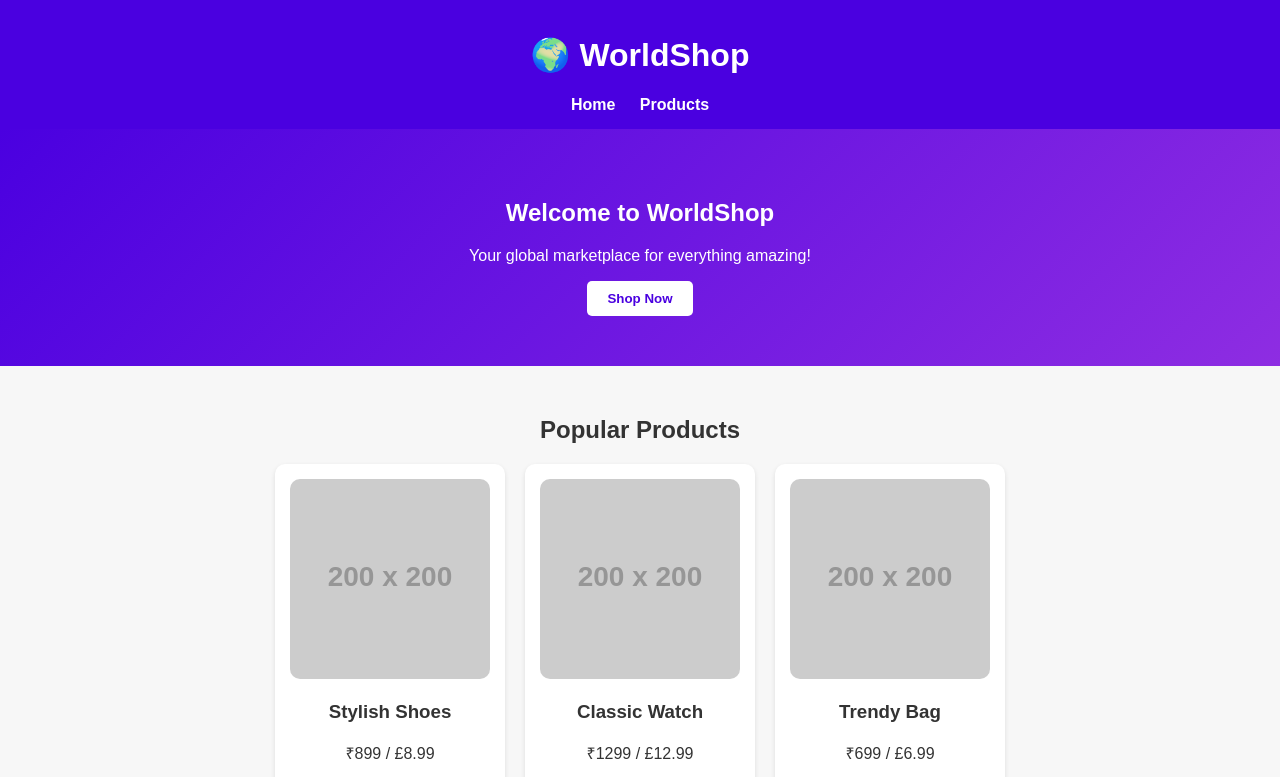
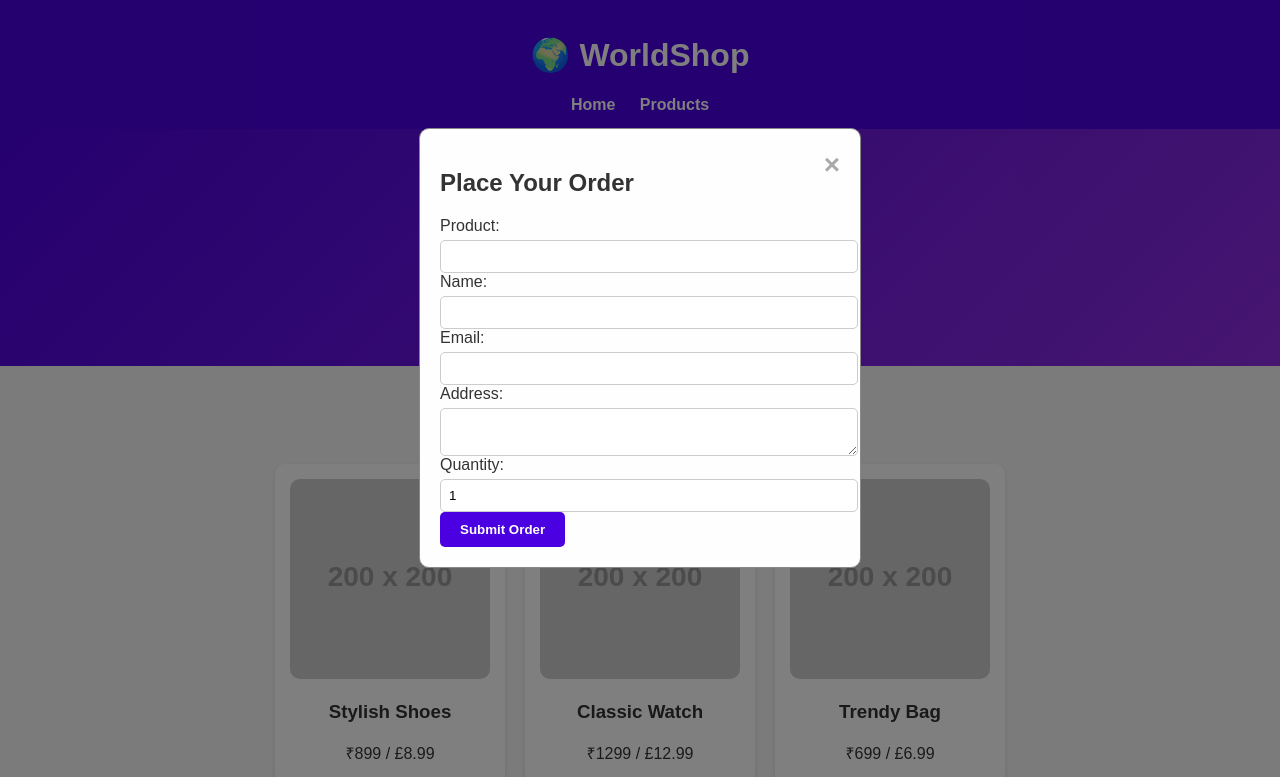
Before and after one commit to sharmasourav082002-arch/sharmasourav082002-arch.github.io, a plain HTML site: page index.html in a window 1280 px wide. Both pictures are taken after a click on the button "Shop Now". Shown: the top 777 px of the page. Drawn offline with Linux system fonts and the light colour scheme; placeholder pictures from the web are drawn by us.

Commit message:
Update style.css

```diff
--- a/style.css
+++ b/style.css
@@ -30,18 +30,20 @@ nav a:hover {
   padding: 50px 20px;
 }
 
-button {
+button, .order-btn {
   padding: 10px 20px;
-  background-color: white;
-  color: #4a00e0;
+  background-color: #4a00e0;
+  color: white;
   border: none;
   border-radius: 5px;
   cursor: pointer;
   font-weight: bold;
+  transition: background 0.3s;
+  text-decoration: none;
 }
 
-button:hover {
-  background-color: #ddd;
+button:hover, .order-btn:hover {
+  background-color: #8e2de2;
 }
 
 .products {
@@ -69,22 +71,6 @@ button:hover {
   border-radius: 10px;
 }
 
-.order-btn {
-  display: inline-block;
-  margin-top: 10px;
-  background-color: #4a00e0;
-  color: white;
-  padding: 8px 15px;
-  text-decoration: none;
-  border-radius: 5px;
-  font-weight: bold;
-  transition: background 0.3s;
-}
-
-.order-btn:hover {
-  background-color: #8e2de2;
-}
-
 footer {
   text-align: center;
   background: #4a00e0;
@@ -92,3 +78,50 @@ footer {
   padding: 10px;
   margin-top: 30px;
 }
+
+/* Modal Styles */
+.modal {
+  display: none;
+  position: fixed;
+  z-index: 100;
+  left: 0;
+  top: 0;
+  width: 100%;
+  height: 100%;
+  overflow: auto;
+  background-color: rgba(0,0,0,0.5);
+}
+
+.modal-content {
+  background-color: #fefefe;
+  margin: 10% auto;
+  padding: 20px;
+  border: 1px solid #888;
+  width: 90%;
+  max-width: 400px;
+  border-radius: 10px;
+}
+
+.close {
+  color: #aaa;
+  float: right;
+  font-size: 28px;
+  font-weight: bold;
+  cursor: pointer;
+}
+
+.close:hover, .close:focus {
+  color: black;
+}
+.label, input, textarea {
+  display: block;
+  width: 100%;
+  margin-top: 10px;
+}
+
+input, textarea {
+  padding: 8px;
+  margin-top: 5px;
+  border: 1px solid #ccc;
+  border-radius: 5px;
+}
```
